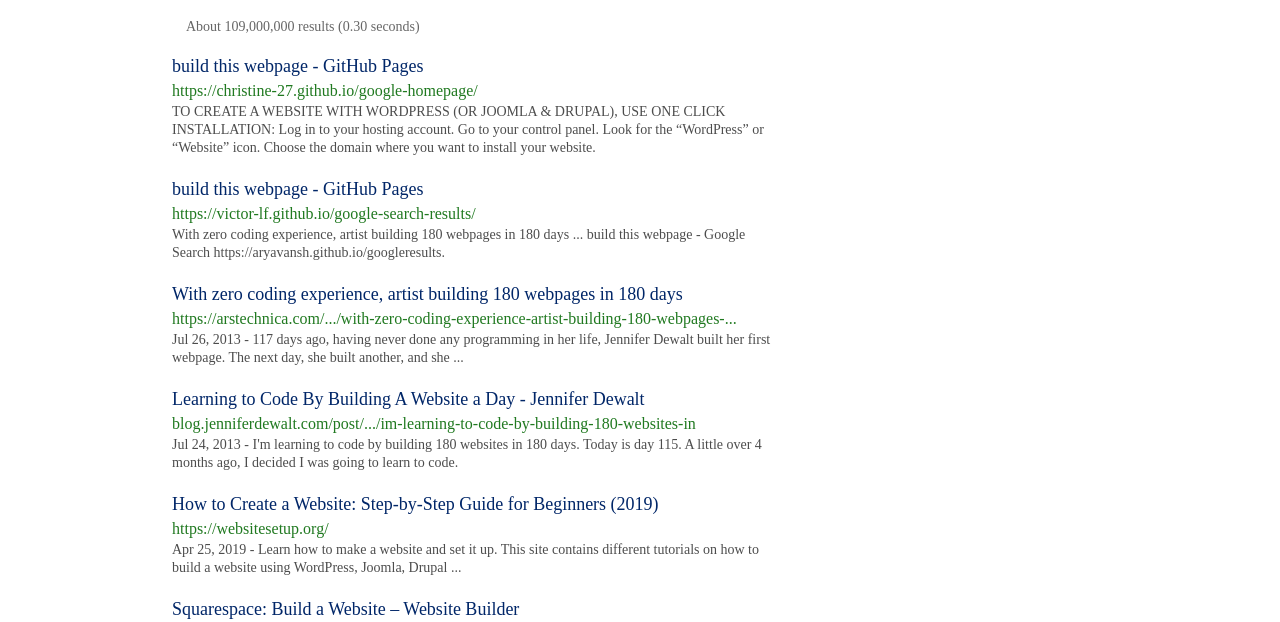
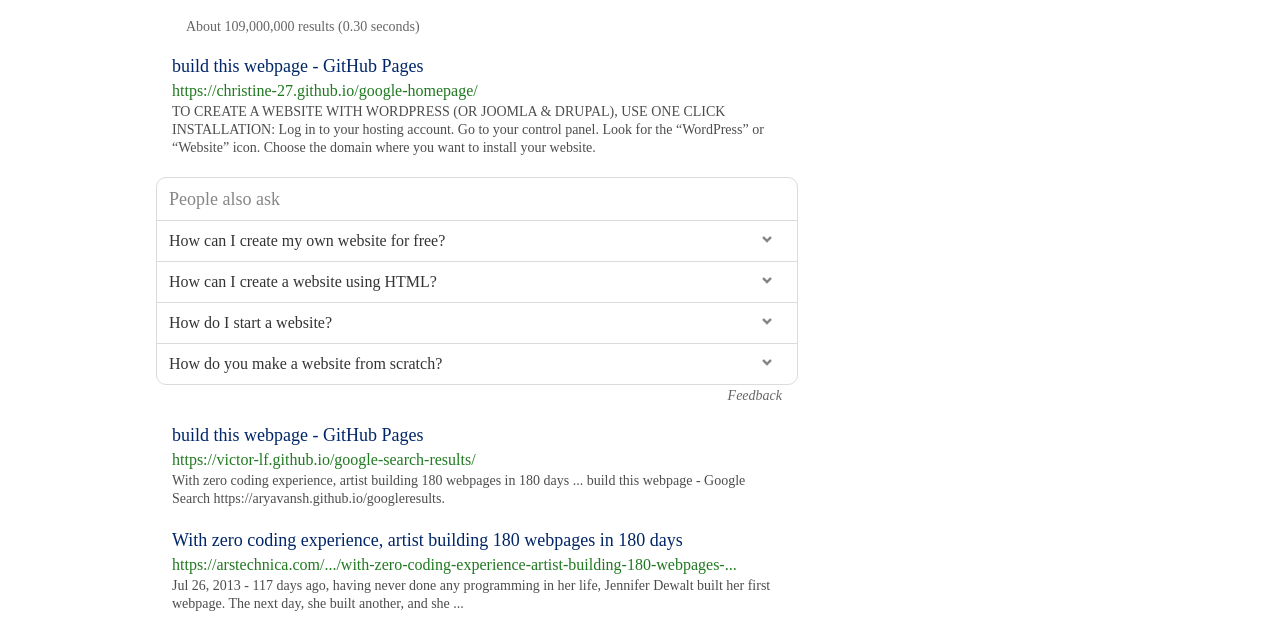
Before and after one commit to igorashs/google-search-result, a plain HTML site: page index.html in a window 1280 px wide. Shown: the part 116-738 px from the top of the page. Drawn offline with Linux system fonts and the light colour scheme.

Commit message:
Add ask section

```diff
--- a/index.html
+++ b/index.html
@@ -84,6 +84,27 @@
           </p>
         </div>
       </div>
+
+      <div class="people-ask-container">
+        <h2>People also ask</h2>
+        <a href="#" class="qs-container">
+          <p>How can I create my own website for free?</p>
+          <div class="arrow"></div>
+        </a>
+        <a href="#" class="qs-container">
+          <p>How can I create a website using HTML?</p>
+          <div class="arrow"></div>
+        </a>
+        <a href="#" class="qs-container">
+          <p>How do I start a website?</p>
+          <div class="arrow"></div>
+        </a>
+        <a href="#" class="qs-container">
+          <p>How do you make a website from scratch?</p>
+          <div class="arrow"></div>
+        </a>
+      </div>
+      <a href="#" class="feedback">Feedback</a>
       <div class="element">
         <div class="result-link">
           <a href="#">
@@ -314,7 +335,11 @@
     <footer>
       <div class="location">
         <p class="country">Moldova</p>
-        <p class="city"><div id="circle"></div><span class="bold">Location unavailable</span> - From your Internet address -&nbsp;</p>
+        <div id="circle"></div>
+        <p class="city">
+          <span class="bold">Location unavailable</span> - From your Internet
+          address -&nbsp;
+        </p>
         <a href="#">Learn more</a>
       </div>
       <div class="footer-links">
--- a/style.css
+++ b/style.css
@@ -284,7 +284,7 @@ footer {
 }
 
 .city {
-  padding-left: 12px;
+  padding-left: 4px;
 }
 
 .bold {
@@ -293,7 +293,8 @@ footer {
 }
 
 #circle {
-  margin-right: 4px;
+  display: inline-block;
+  margin-left: 12px;
   width: 7px;
   height: 7px;
   background-color: rgb(165, 165, 165);
@@ -322,3 +323,50 @@ footer {
 .left li a:hover {
   color: rgba(0, 0, 0, 0.8);
 }
+
+.people-ask-container {
+  margin-top: 20px;
+  display: flex;
+  flex-direction: column;
+  border: 1px solid rgba(165, 165, 165, 0.4);
+  border-radius: 10px;
+  width: 640px;
+  align-self: center;
+}
+.people-ask-container a {
+  text-decoration: none;
+  color: rgba(0, 0, 0, 0.8);
+}
+
+.people-ask-container h2 {
+  padding: 12px;
+  font-size: 18px;
+  color: rgb(134, 134, 134);
+}
+
+.qs-container {
+  padding: 12px;
+  font-size: 16px;
+  border-top: 1px solid rgba(165, 165, 165, 0.4);
+  display: flex;
+  justify-content: space-between;
+}
+
+.arrow {
+  background: url('imgs/arrow.png') no-repeat;
+  background-size: 50%;
+  width: 24px;
+}
+
+.feedback {
+  padding-top: 4px;
+  font-style: italic;
+  font-size: 14px;
+  align-self: flex-end;
+  text-decoration: none;
+  color: rgba(0, 0, 0, 0.6);
+}
+
+.feedback:hover {
+  text-decoration: underline;
+}
```
Also changed, not shown: imgs/arrow.png (added).
